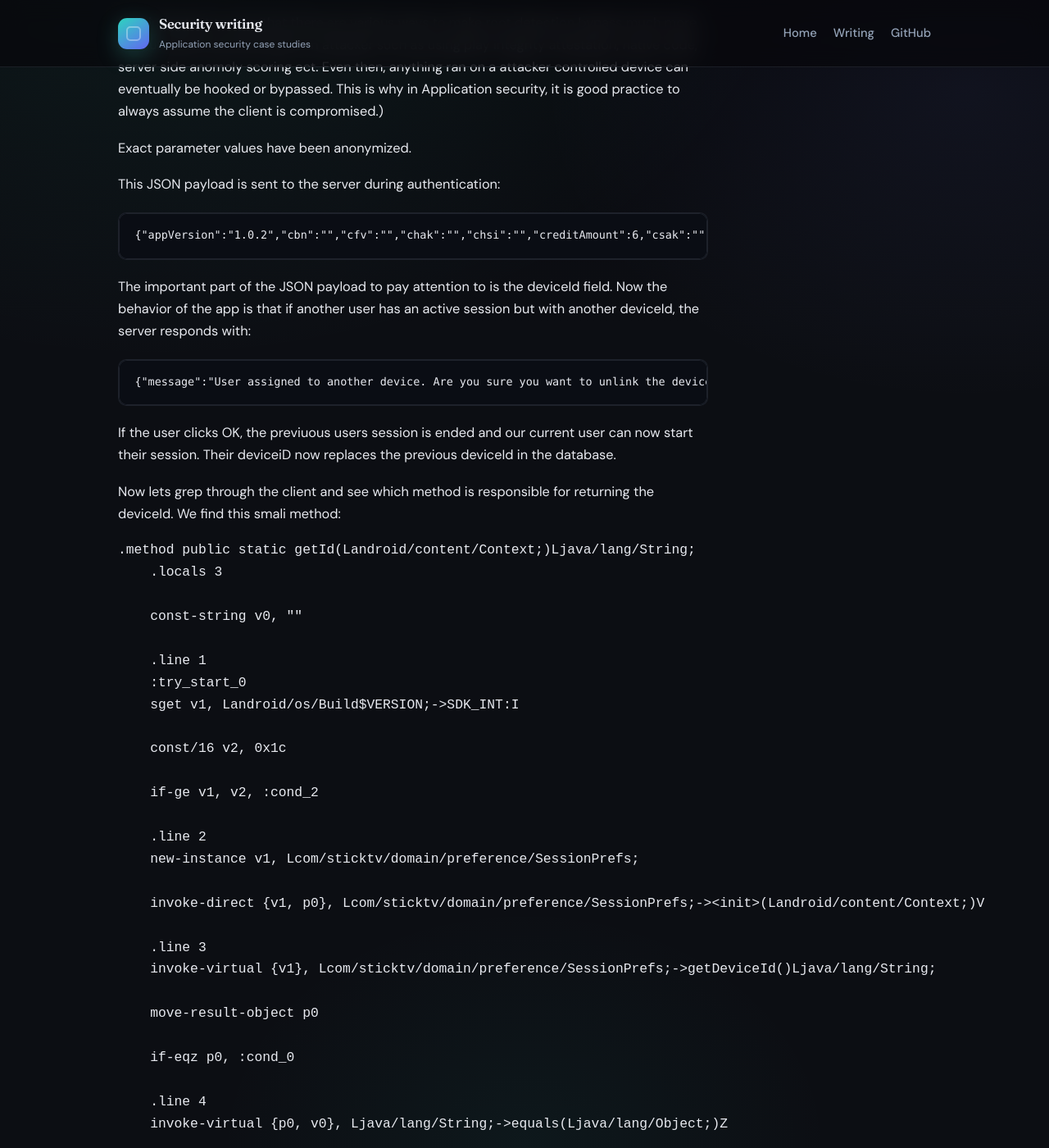
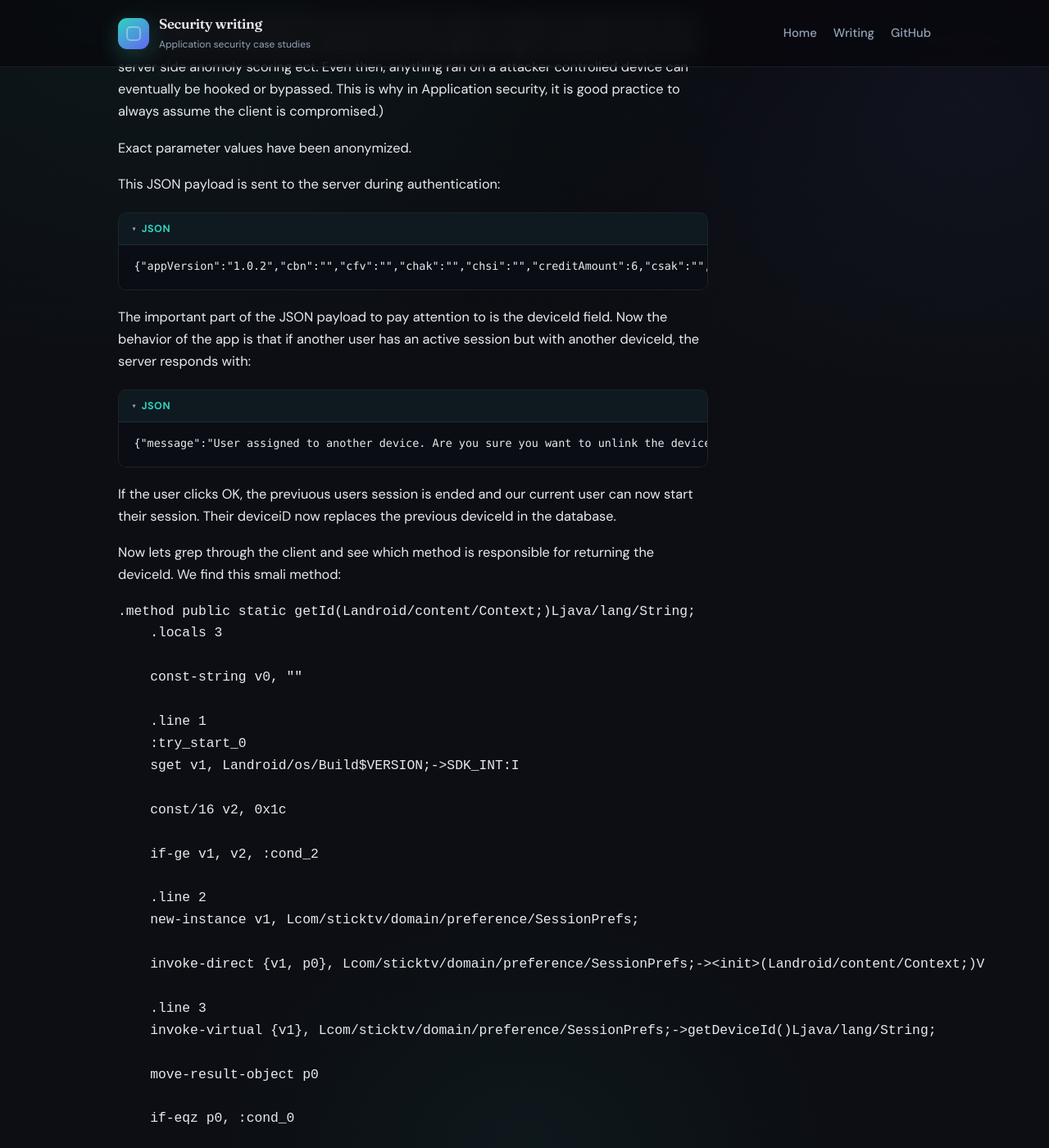
Before and after one commit to Shawns0826/Projects, a Jekyll site: the page built from _case_studies/authentication-bypass-client-side-device-binding.md, in a window 1280 px wide and 1400 px high, scrolled down 3538 px. Shown: the whole window at 82% size. Built offline with Jekyll 4.4.1, drawn with Linux system fonts in a browser that asks for light colours.

Commit message:
feat: collapsible code blocks in prose (details + summary)
Co-authored-by: Cursor <cursoragent@cursor.com>

```diff
--- a/_layouts/default.html
+++ b/_layouts/default.html
@@ -39,5 +39,6 @@
       <p>{{ site.title }} · Built with <a href="https://jekyllrb.com/">Jekyll</a> on <a href="https://pages.github.com/">GitHub Pages</a>.</p>
     </div>
   </footer>
+  <script src="{{ '/assets/js/collapsible-code.js' | relative_url }}" defer></script>
 </body>
 </html>
--- a/assets/css/main.scss
+++ b/assets/css/main.scss
@@ -693,6 +693,55 @@ body.site {
   font-family: ui-monospace, "Cascadia Code", "Source Code Pro", Menlo, monospace;
 }
 
+/* Collapsible fenced blocks (see assets/js/collapsible-code.js) */
+.code-collapse {
+  margin: 1.25rem 0;
+  border-radius: var(--radius-sm);
+  border: 1px solid var(--border);
+  background: var(--code-bg);
+  overflow: hidden;
+}
+
+.code-collapse__summary {
+  list-style: none;
+  padding: 0.55rem 1rem;
+  cursor: pointer;
+  font-size: 0.78rem;
+  font-weight: 650;
+  letter-spacing: 0.04em;
+  text-transform: uppercase;
+  color: var(--accent-strong);
+  background: rgba(94, 234, 212, 0.06);
+  border-bottom: 1px solid var(--border);
+  user-select: none;
+}
+
+.code-collapse__summary::-webkit-details-marker {
+  display: none;
+}
+
+.code-collapse__summary::before {
+  content: "";
+  display: inline-block;
+  width: 0.45em;
+  margin-right: 0.5em;
+  transform: translateY(-0.06em);
+  border-left: 0.35em solid var(--muted);
+  border-top: 0.22em solid transparent;
+  border-bottom: 0.22em solid transparent;
+  transition: transform 0.15s ease;
+}
+
+.code-collapse[open] > .code-collapse__summary::before {
+  transform: rotate(90deg) translate(-0.05em, 0.02em);
+}
+
+.code-collapse .highlight {
+  margin: 0;
+  border: none;
+  border-radius: 0;
+}
+
 .not-found {
   text-align: center;
   padding: 4rem 1rem;
--- /dev/null
+++ b/assets/js/collapsible-code.js
@@ -0,0 +1,51 @@
+(function () {
+  function labelFor(block) {
+    var langClass = Array.from(block.classList).find(function (c) {
+      return c.indexOf("language-") === 0;
+    });
+    if (langClass) return langClass.slice("language-".length);
+    var code = block.querySelector("code[class*='language-']");
+    if (code && code.className) {
+      var m = code.className.match(/language-([^\s]+)/);
+      if (m) return m[1];
+    }
+    return "Code";
+  }
+
+  function rootForHighlight(hl) {
+    var p = hl.parentElement;
+    if (p && p.classList.contains("highlighter-rouge")) return p;
+    return hl;
+  }
+
+  function wrapBlocks() {
+    var prose = document.querySelector(".prose");
+    if (!prose) return;
+
+    var seen = new WeakSet();
+    prose.querySelectorAll(".highlight").forEach(function (hl) {
+      var block = rootForHighlight(hl);
+      if (seen.has(block)) return;
+      seen.add(block);
+      if (block.closest("details.code-collapse")) return;
+
+      var details = document.createElement("details");
+      details.className = "code-collapse";
+      details.open = true;
+
+      var summary = document.createElement("summary");
+      summary.className = "code-collapse__summary";
+      summary.textContent = labelFor(block);
+
+      block.parentNode.insertBefore(details, block);
+      details.appendChild(summary);
+      details.appendChild(block);
+    });
+  }
+
+  if (document.readyState === "loading") {
+    document.addEventListener("DOMContentLoaded", wrapBlocks);
+  } else {
+    wrapBlocks();
+  }
+})();
```
